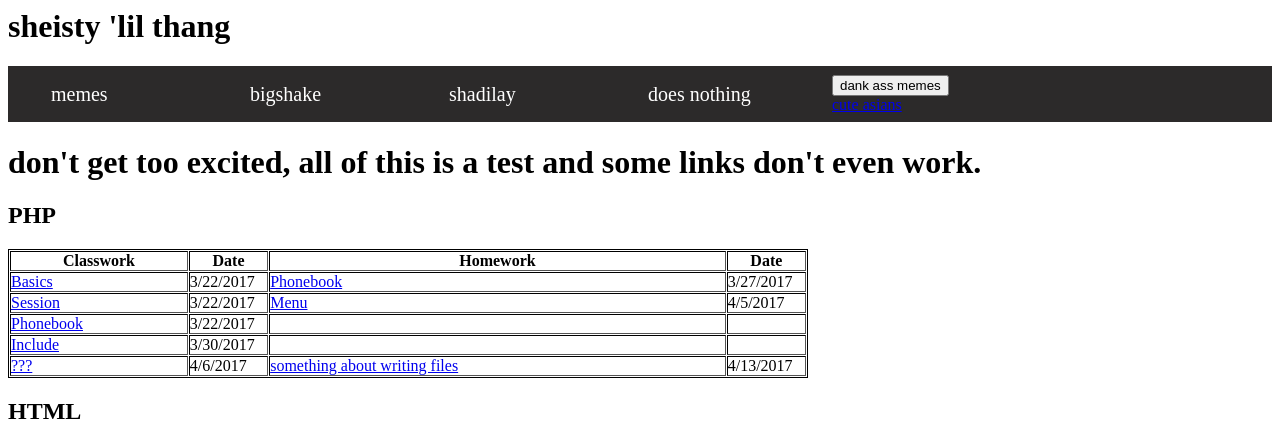
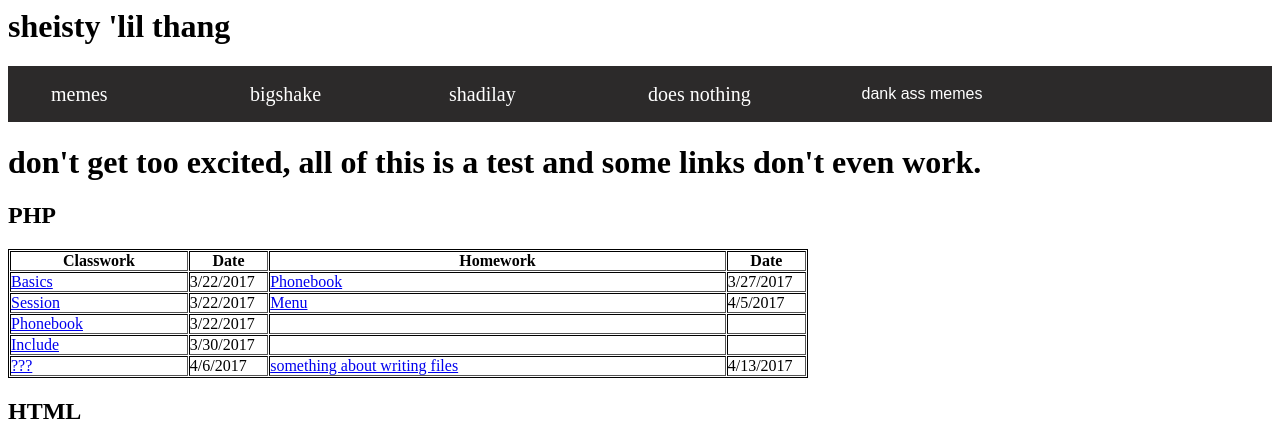
Before and after one commit to schisty/schisty.github.io, a PHP site: page / in a window 1280 px wide. Shown: the top 423 px of the page. Run offline with PHP 8.4, Linux system fonts and the light colour scheme.

Commit message:
THE WORLD IS GONNA ROLL ME
I AINT THE SHARPEST TOOL IN THE SHEEEEEED

```diff
--- a/styles.css
+++ b/styles.css
@@ -36,3 +36,52 @@ a.btn-link:hover {
 a.btn-link:active {
 box-shadow: 0px 0px 0px
 }
+
+/* Dropdown Button */
+.dropbtn {
+    background-color: #2c2a2a;
+    width: 180px;
+    color: white;
+    padding: 16px;
+    font-size: 16px;
+    border: none;
+    cursor: pointer;
+}
+
+/* The container <div> - needed to position the dropdown content */
+.dropdown {
+    position: relative;
+    display: inline-block;
+}
+
+/* Dropdown Content (Hidden by Default) */
+.dropdown-content {
+    display: none;
+    width: 180px;
+    position: absolute;
+    background-color: #333333;
+    min-width: 160px;
+    box-shadow: 0px 8px 16px 0px rgba(0,0,0,0.2);
+    z-index: 1;
+}
+
+/* Links inside the dropdown */
+.dropdown-content a {
+    color: white;
+    padding: 12px 16px;
+    text-decoration: none;
+    display: block;
+}
+
+/* Change color of dropdown links on hover */
+.dropdown-content a:hover {background-color: #2c2a2a}
+
+/* Show the dropdown menu on hover */
+.dropdown:hover .dropdown-content {
+    display: block;
+}
+
+/* Change the background color of the dropdown button when the dropdown content is shown */
+.dropdown:hover .dropbtn {
+    background-color: #0c0c0c;
+}
```
